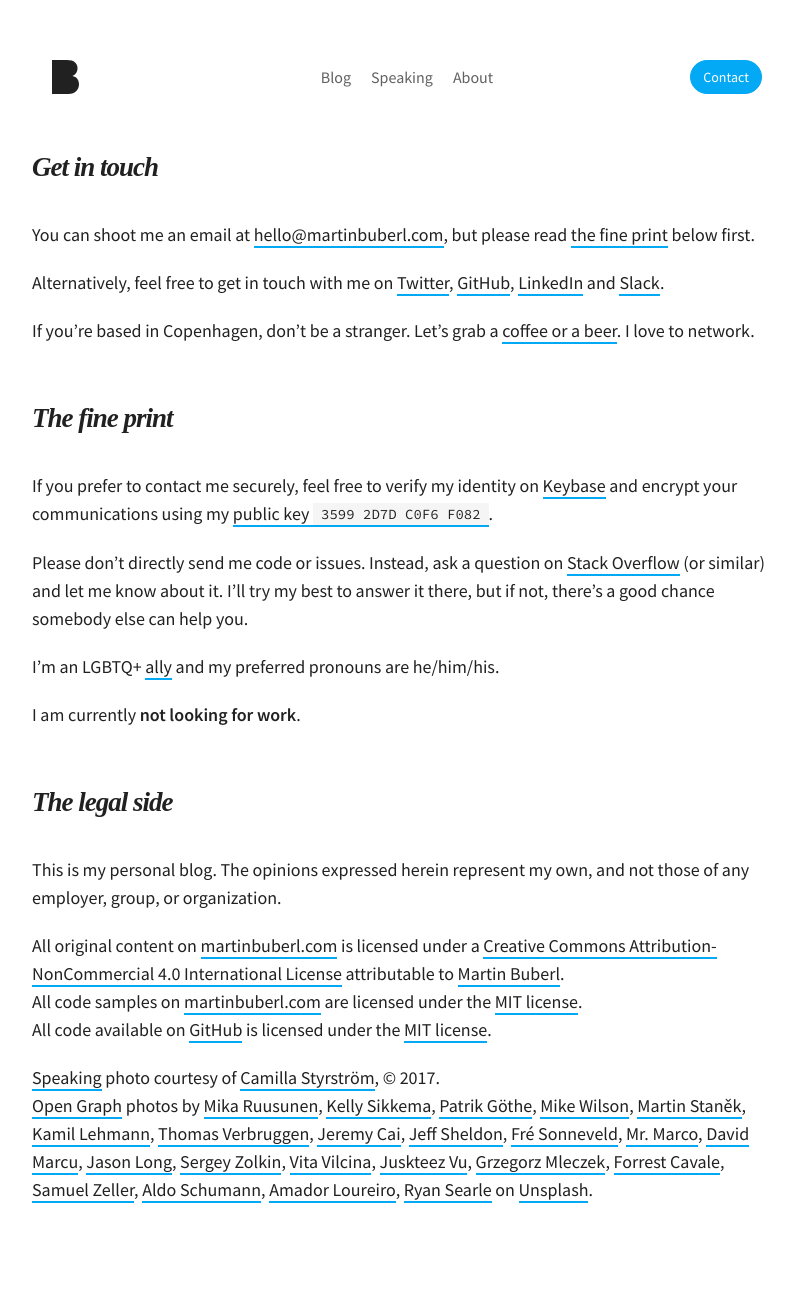
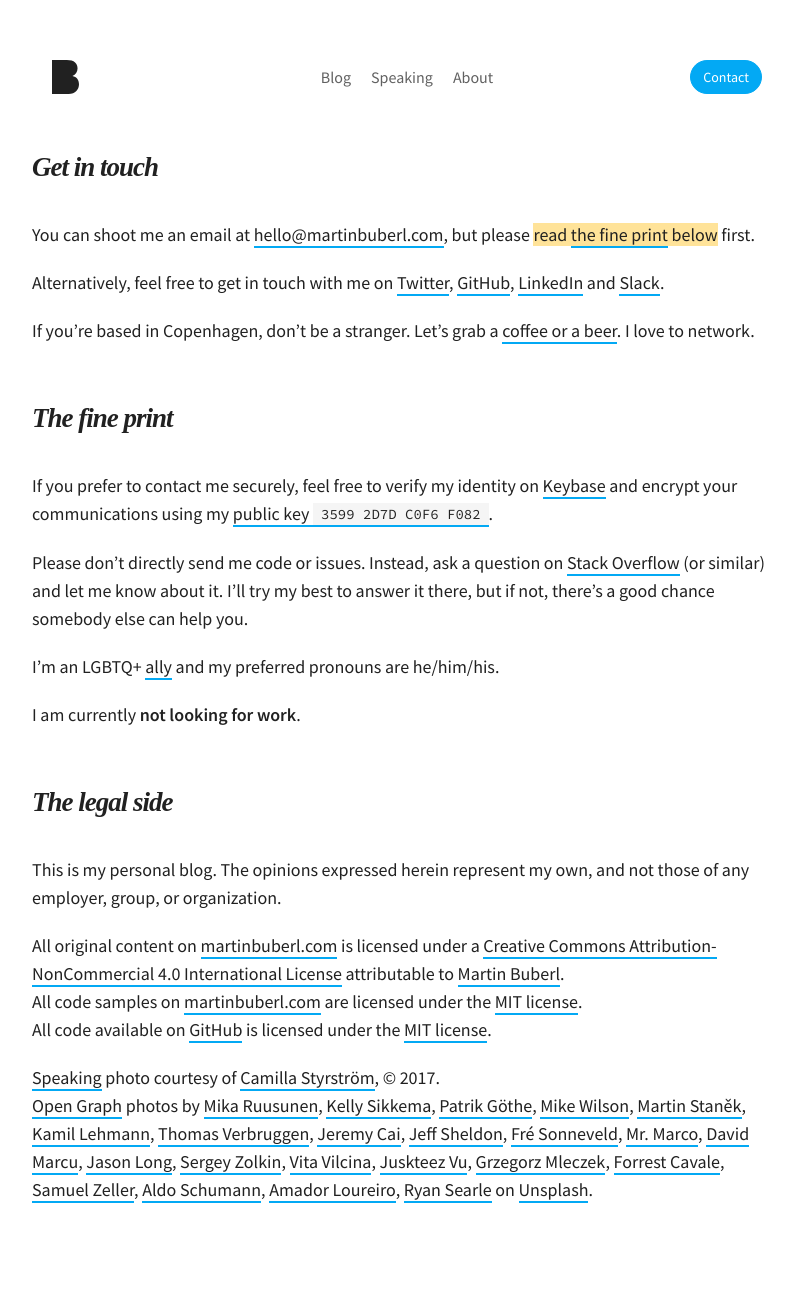
Before and after one commit to martinbuberl/martinbuberl.github.io, a Jekyll site: the page built from contact.md, in a window 1280 px wide. Shown: the whole page, without its empty margins (233-1028 px from the left). Built offline with Jekyll 4.4.1, drawn with Linux system fonts in a browser that asks for light colours; nearby versions of some CDN libraries; some web fonts are replaced.

Commit message:
Added highlighted section

```diff
--- a/contact.md
+++ b/contact.md
@@ -8,7 +8,7 @@ redirect_from: "/hire/index.html"
 
 <h2 id="get-in-touch" class="has-permalink">Get in touch<a class="permalink" title="Permalink" href="#get-in-touch">#</a></h2>
 
-You can shoot me an email at <a href="mailto:hello@martinbuberl.com">hello@martinbuberl.com</a>, but please read [the fine print](#the-fine-print) below first.
+You can shoot me an email at <a href="mailto:hello@martinbuberl.com">hello@martinbuberl.com</a>, but please <span class="highlight">read [the fine print](#the-fine-print) below</span> first.
 
 Alternatively, feel free to get in touch with me on <a target="_blank" href="https://twitter.com/martinbuberl">Twitter</a>, <a target="_blank" href="https://github.com/martinbuberl">GitHub</a>, <a target="_blank" href="https://www.linkedin.com/in/martinbuberl/">LinkedIn</a> and <a target="_blank" href="https://martinbuberl-slackin.herokuapp.com/">Slack</a>.
 
```
